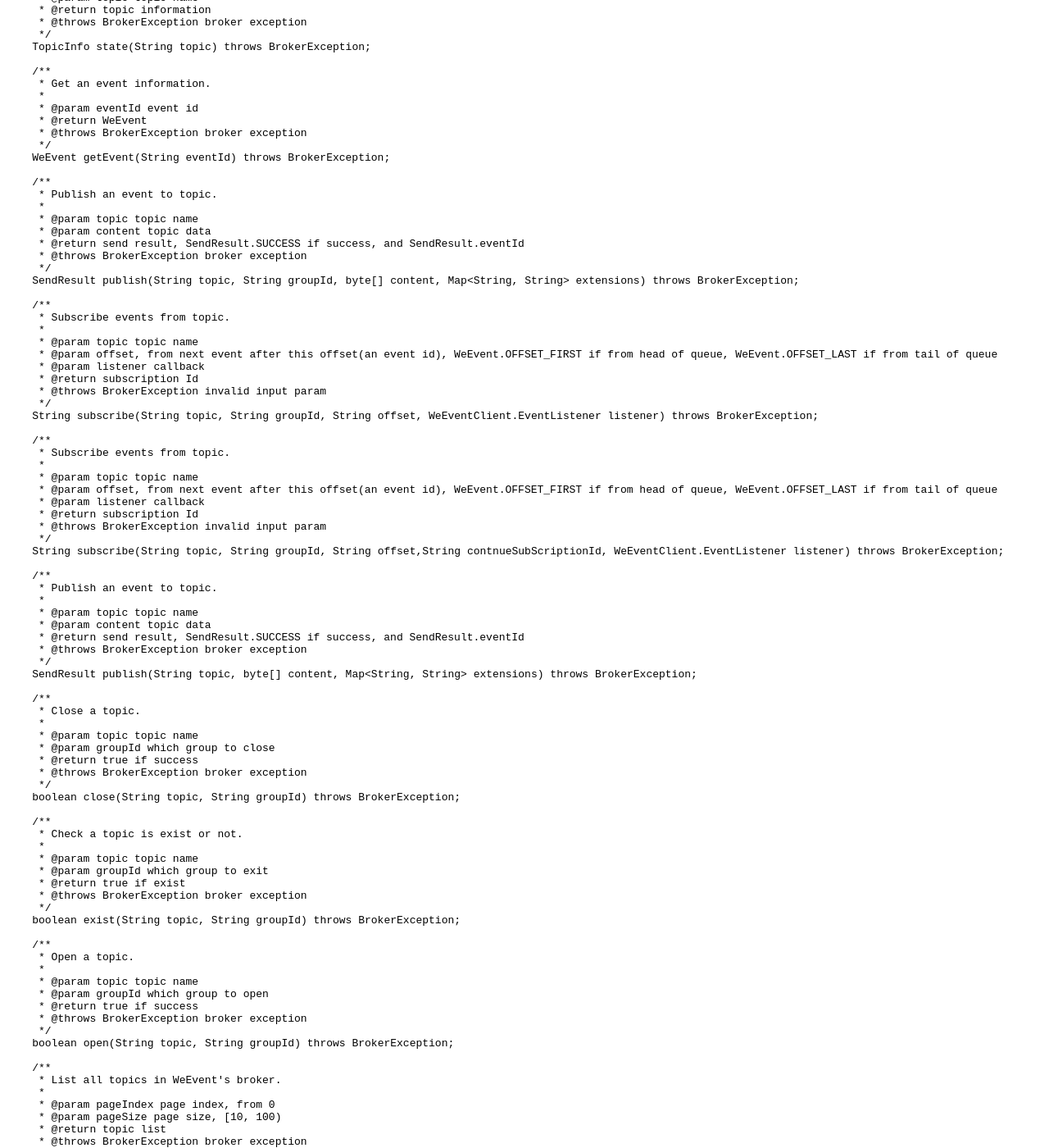
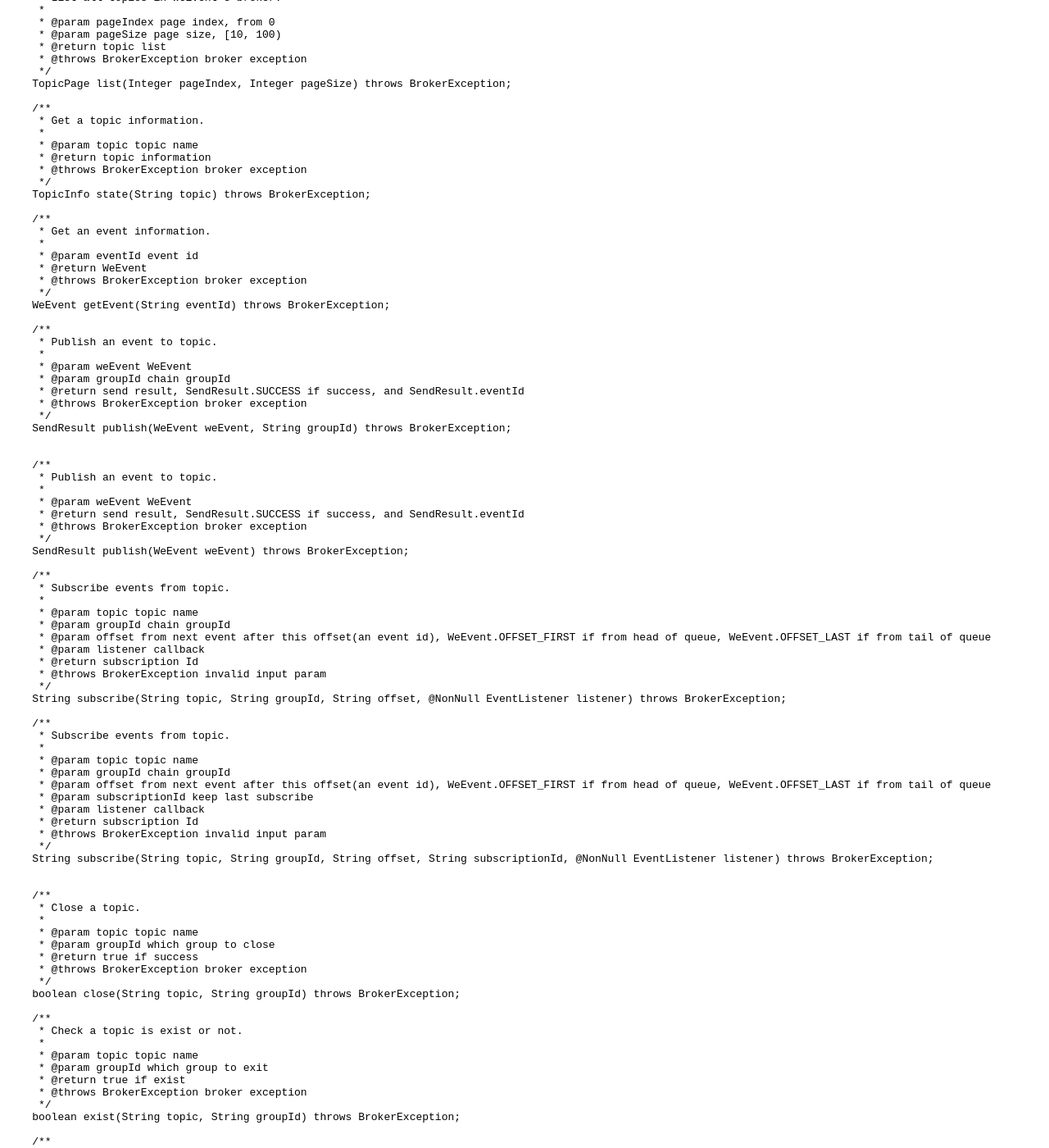
Before and after one commit to WeBankBlockchain/WeEvent-docs, a Sphinx documentation site: the page built from docs/protocal/javasdk.md, in a window 1280 px wide and 1400 px high, scrolled down 2601 px. Shown: the whole window at 82% size. Built offline with Sphinx 7.4.7 and the Read the Docs theme 2.0.0, drawn with Linux system fonts in a browser that asks for light colours; some of the changed text lies outside the part shown.

Commit message:
Modify the documentation of the publishing interface in JAVASDK

````diff
--- a/docs/protocal/javasdk.md
+++ b/docs/protocal/javasdk.md
@@ -54,25 +57,34 @@
     }
 
     /**
-     * Publish an event to topic.
-     *
-     * @param topic topic name
-     * @param content topic data
-     * @return send result, SendResult.SUCCESS if success, and SendResult.eventId
-     * @throws BrokerException broker exception
+     * Interface for notify callback
      */
-    SendResult publish(String topic, byte[] content) throws BrokerException;
+    interface EventListener {
+        /**
+         * Called while new event arrived.
+         *
+         * @param event the event
+         */
+        void onEvent(WeEvent event);
+
+        /**
+         * Called while raise exception.
+         *
+         * @param e the e
+         */
+        void onException(Throwable e);
+    }
 
     /**
      * Subscribe events from topic.
      *
      * @param topic topic name
-     * @param offset, from next event after this offset(an event id), WeEvent.OFFSET_FIRST if from head of queue, WeEvent.OFFSET_LAST if from tail of queue
+     * @param offset from next event after this offset(an event id), WeEvent.OFFSET_FIRST if from head of queue, WeEvent.OFFSET_LAST if from tail of queue
      * @param listener callback
      * @return subscription Id
      * @throws BrokerException invalid input param
      */
-    String subscribe(String topic, String offset, WeEventClient.EventListener listener) throws BrokerException;
+    String subscribe(String topic, String offset, @NonNull EventListener listener) throws BrokerException;
 
     /**
      * Unsubscribe an exist subscription subscribed by subscribe interface.
@@ -144,44 +156,48 @@
     /**
      * Publish an event to topic.
      *
-     * @param topic topic name
-     * @param content topic data
+     * @param weEvent WeEvent
+     * @param groupId chain groupId
      * @return send result, SendResult.SUCCESS if success, and SendResult.eventId
      * @throws BrokerException broker exception
      */
-    SendResult publish(String topic, String groupId, byte[] content, Map<String, String> extensions) throws BrokerException;
+    SendResult publish(WeEvent weEvent, String groupId) throws BrokerException;
+
+
+    /**
+     * Publish an event to topic.
+     *
+     * @param weEvent WeEvent
+     * @return send result, SendResult.SUCCESS if success, and SendResult.eventId
+     * @throws BrokerException broker exception
+     */
+    SendResult publish(WeEvent weEvent) throws BrokerException;
 
     /**
      * Subscribe events from topic.
      *
      * @param topic topic name
-     * @param offset, from next event after this offset(an event id), WeEvent.OFFSET_FIRST if from head of queue, WeEvent.OFFSET_LAST if from tail of queue
+     * @param groupId chain groupId
+     * @param offset from next event after this offset(an event id), WeEvent.OFFSET_FIRST if from head of queue, WeEvent.OFFSET_LAST if from tail of queue
      * @param listener callback
      * @return subscription Id
      * @throws BrokerException invalid input param
      */
-    String subscribe(String topic, String groupId, String offset, WeEventClient.EventListener listener) throws BrokerException;
+    String subscribe(String topic, String groupId, String offset, @NonNull EventListener listener) throws BrokerException;
 
     /**
      * Subscribe events from topic.
      *
      * @param topic topic name
-     * @param offset, from next event after this offset(an event id), WeEvent.OFFSET_FIRST if from head of queue, WeEvent.OFFSET_LAST if from tail of queue
+     * @param groupId chain groupId
+     * @param offset from next event after this offset(an event id), WeEvent.OFFSET_FIRST if from head of queue, WeEvent.OFFSET_LAST if from tail of queue
+     * @param subscriptionId keep last subscribe
      * @param listener callback
      * @return subscription Id
      * @throws BrokerException invalid input param
      */
-    String subscribe(String topic, String groupId, String offset,String contnueSubScriptionId, WeEventClient.EventListener listener) throws BrokerException;
+    String subscribe(String topic, String groupId, String offset, String subscriptionId, @NonNull EventListener listener) throws BrokerException;
 
-    /**
-     * Publish an event to topic.
-     *
-     * @param topic topic name
-     * @param content topic data
-     * @return send result, SendResult.SUCCESS if success, and SendResult.eventId
-     * @throws BrokerException broker exception
-     */
-    SendResult publish(String topic, byte[] content, Map<String, String> extensions) throws BrokerException;
 
     /**
      * Close a topic.
@@ -218,6 +234,7 @@
      *
      * @param pageIndex page index, from 0
      * @param pageSize page size, [10, 100)
+     * @param groupId chain group
      * @return topic list
      * @throws BrokerException broker exception
      */
@@ -227,6 +244,7 @@
      * Get a topic information.
      *
      * @param topic topic name
+     * @param groupId chain group
      * @return topic information
      * @throws BrokerException broker exception
      */
@@ -236,12 +254,14 @@
      * Get an event information.
      *
      * @param eventId event id
+     * @param groupId chain group
      * @return WeEvent
      * @throws BrokerException broker exception
      */
     WeEvent getEvent(String eventId, String groupId) throws BrokerException;
 
 }
+
 
 ```
 
@@ -251,8 +271,7 @@
 ```java
 public static void main(String[] args) {
     try {
-        String url = "http://localhost:8080/weevent";
-        IWeEventClient client =  IWeEventClient.build(url);
+        IWeEventClient client = IWeEventClient.build("http://localhost:8080/weevent");
 
         String groupId = "1";
         String topicName = "com.weevent.test";
@@ -263,7 +282,8 @@
         Map<String, String> extensions = new HashMap<>();
         extensions.put("weevent-format", "json");
         // publish接口的参数分别是主题Topic、群组Id、事件内容Content、扩展字段
-        client.publish(topicName, groupId,  "{\"hello\":\" wolrd\"}".getBytes(), extensions);
+        WeEvent weEvent = new WeEvent(topicName,"{\"hello\":\" wolrd\"}".getBytes(),extensions);
+        SendResult sendResult = client.publish(weEvent, groupId);
         System.out.println(sendResult);
     } catch (BrokerException e) {
         e.printStackTrace();
````
Also changed, not shown: other parts of docs/protocal/javasdk.md (+3 -0 lines).
